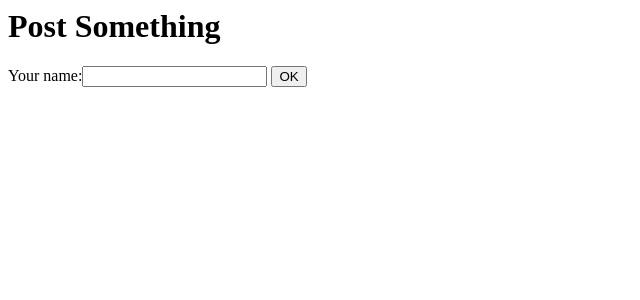
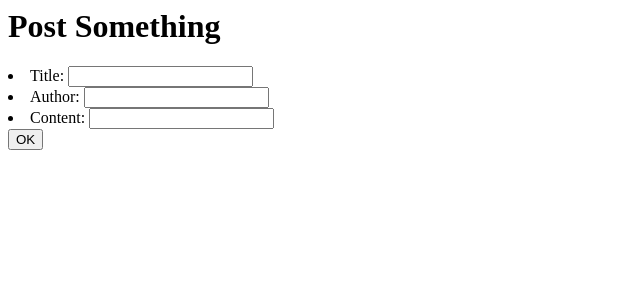
Before and after one commit to glsscnnn/feed, a Django app: template feed/templates/feed/post_something.html in a window 1280 px wide. Shown: the top 300 px of the page, without its empty margins (0-640 px from the left). Run offline with Django 3.2, Linux system fonts and the light colour scheme; the template is opened without the code that fills it: values that come from a table or form of the project are taken from there, others are empty.

Commit message:
MVPgit add .git add .!

```diff
--- a/feed/forms.py
+++ b/feed/forms.py
@@ -1,10 +1,8 @@
-from django import forms
-from .models import Name
+from django.forms import ModelForm
+from .models import Posts
 
-class NameForm(forms.Form):
-    your_name = forms.CharField(max_length=30)
-
+class NameForm(ModelForm):
     # association
     class Meta:
-        fields = ('usern')
-        model = Name
+        model = Posts
+        fields = ['title', 'author', 'content']
--- a/feed/templates/feed/index.html
+++ b/feed/templates/feed/index.html
@@ -8,6 +8,8 @@
         <meta name="viewport" content="width=device-width, initial-scale=1">
     </head>
     <body>
+        <h1>Your Feed:</h1>
+        <hr/>
         {% for post in posts %}
         <h3>{{ post.title }} </h3><h6>by: {{ post.author }}</h6>
         <hr/>
--- a/feed/templates/feed/post_something.html
+++ b/feed/templates/feed/post_something.html
@@ -3,7 +3,7 @@
         <h1>Post Something</h1>
         <form method="post">
             {% csrf_token %}
-            {{ form }}
+            {{ form.as_ul }}
             <input type="submit" value="OK">
         </form>
     </body>
--- a/feed/views.py
+++ b/feed/views.py
@@ -11,8 +11,8 @@ def post_something(request):
     if request.method == "POST":
         form = NameForm(request.POST)
         if form.is_valid():
-            name = form.cleaned_data['usern']
-
+            values = form.save(commit=False)
+            values.save()
             return HttpResponseRedirect('/feed/')
 
     else:
```
Also changed, not shown: db.sqlite3, feed/migrations/0002_name.py (added).
